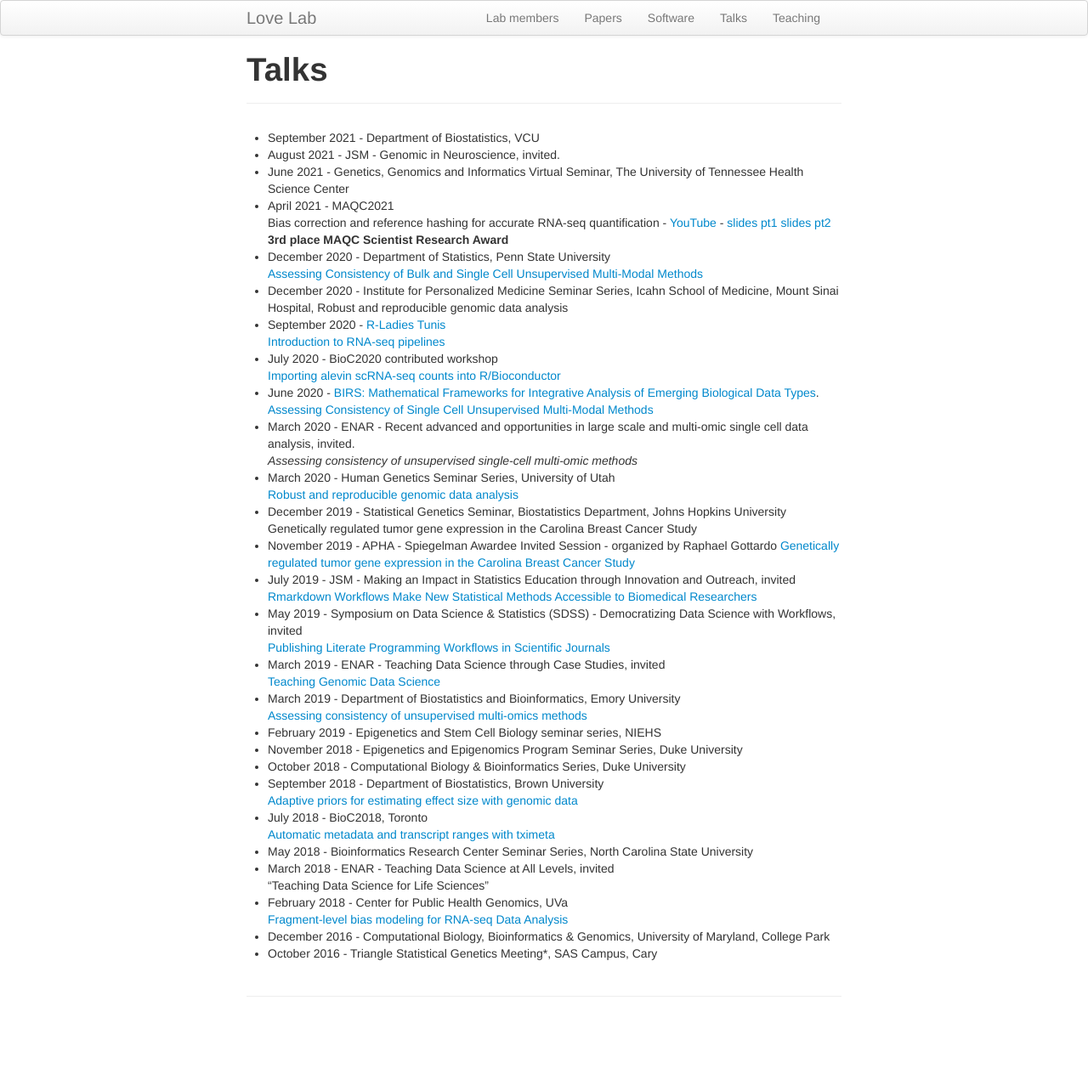
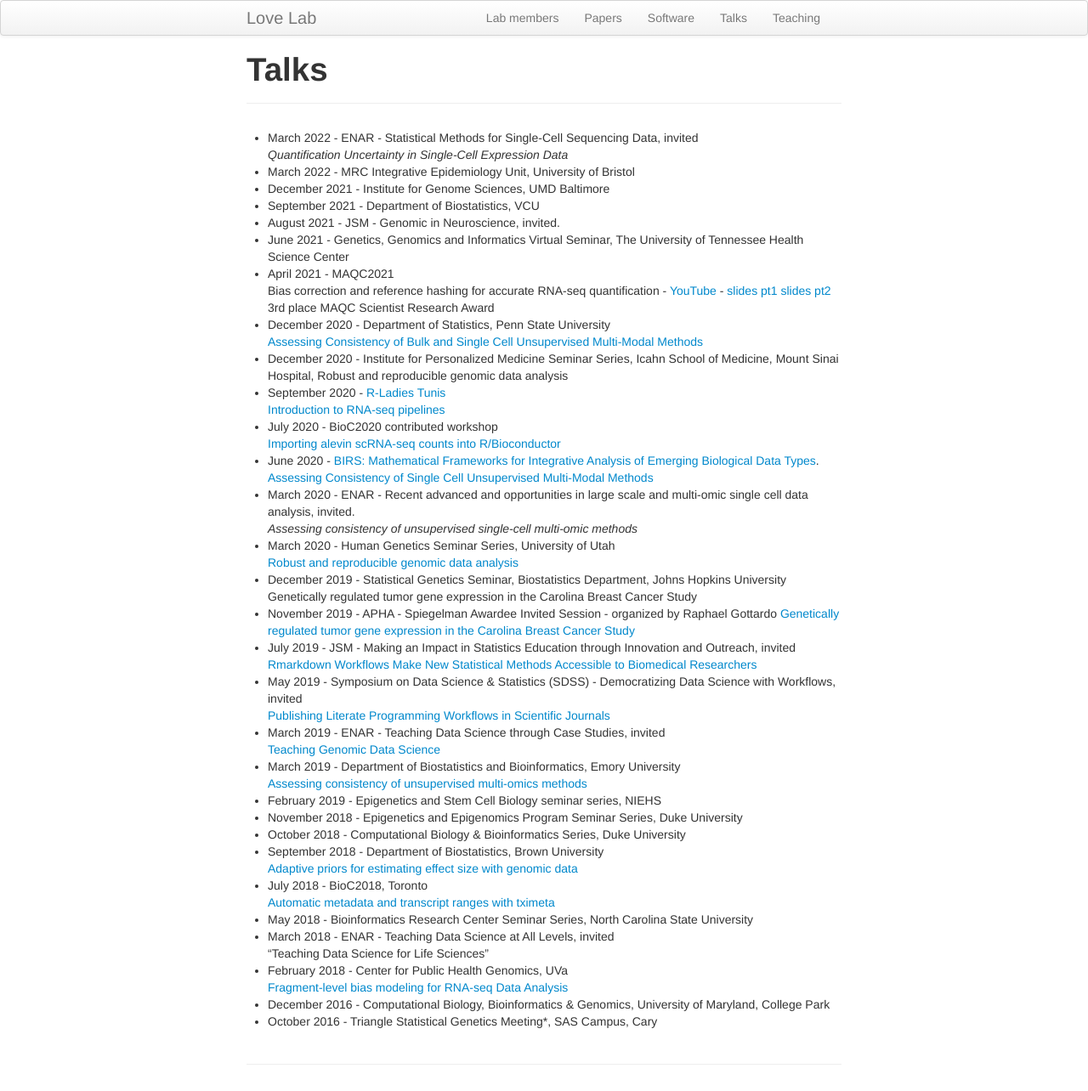
Before and after one commit to mikelove/mikelove.github.io, a Jekyll site: the page built from pages/talks.md, in a window 1280 px wide. Shown: the whole page at 85% size. Built offline with Jekyll 4.4.1, drawn with Linux system fonts in a browser that asks for light colours; before the commit the page ends 1204 px from its top, so only the background shows below that.

Commit message:
update talks

```diff
--- a/pages/talks.md
+++ b/pages/talks.md
@@ -3,12 +3,16 @@ layout: page
 title: "Talks"
 ---
 
+* March 2022 - ENAR - Statistical Methods for Single-Cell Sequencing Data, invited <br>
+  *Quantification Uncertainty in Single-Cell Expression Data*
+* March 2022 - MRC Integrative Epidemiology Unit, University of Bristol
+* December 2021 - Institute for Genome Sciences, UMD Baltimore
 * September 2021 - Department of Biostatistics, VCU
 * August 2021 - JSM - Genomic in Neuroscience, invited.
 * June 2021 - Genetics, Genomics and Informatics Virtual Seminar, The University of Tennessee Health Science Center
 * April 2021 - MAQC2021 <br>
   Bias correction and reference hashing for accurate RNA-seq quantification - [YouTube](https://youtu.be/8ZiLD29QCLQ) - [slides pt1](https://bit.ly/fragbias) [slides pt2](https://bit.ly/tximeta) <br>
-  **3rd place MAQC Scientist Research Award**
+  3rd place MAQC Scientist Research Award
 * December 2020 - Department of Statistics, Penn State University <br>
   [Assessing Consistency of Bulk and Single Cell Unsupervised Multi-Modal Methods](https://bit.ly/scMultiModalAssess)
 * December 2020 - Institute for Personalized Medicine Seminar Series, Icahn School of Medicine, Mount Sinai Hospital, Robust and reproducible genomic data analysis
```
